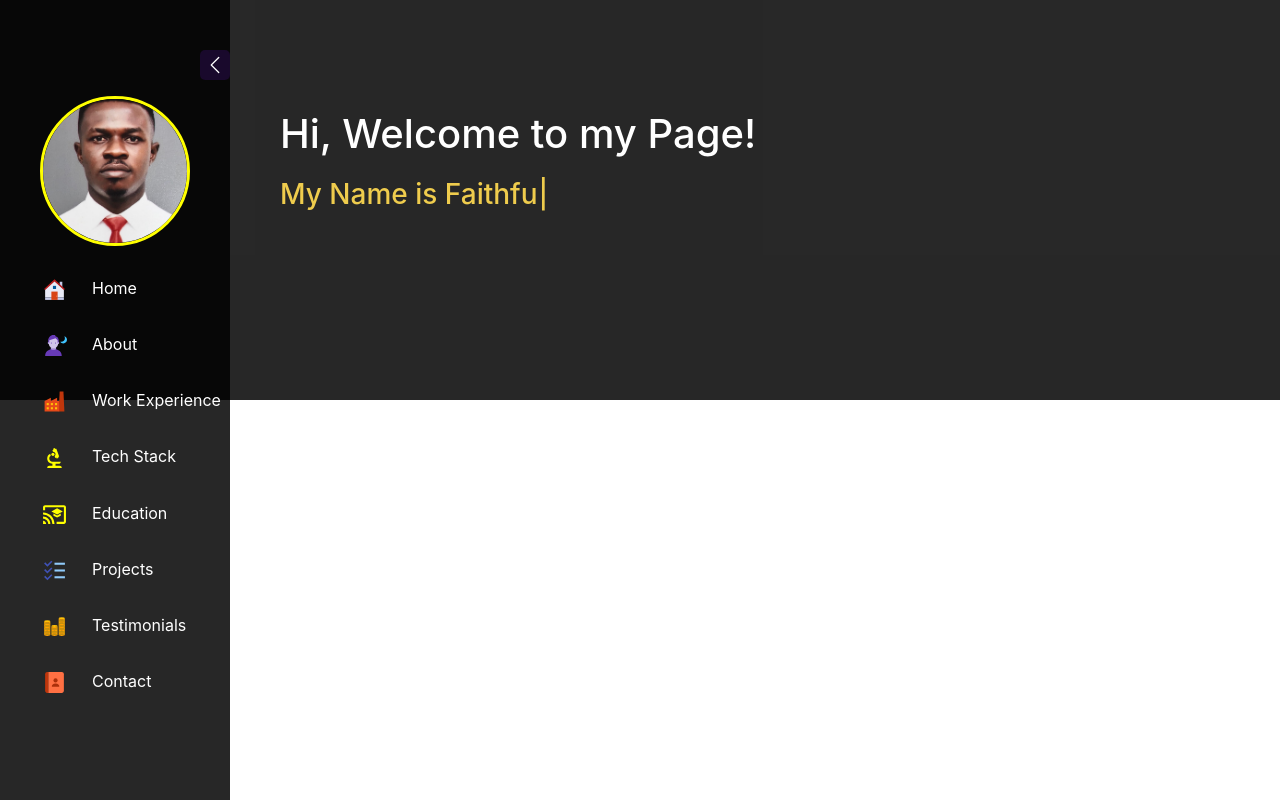
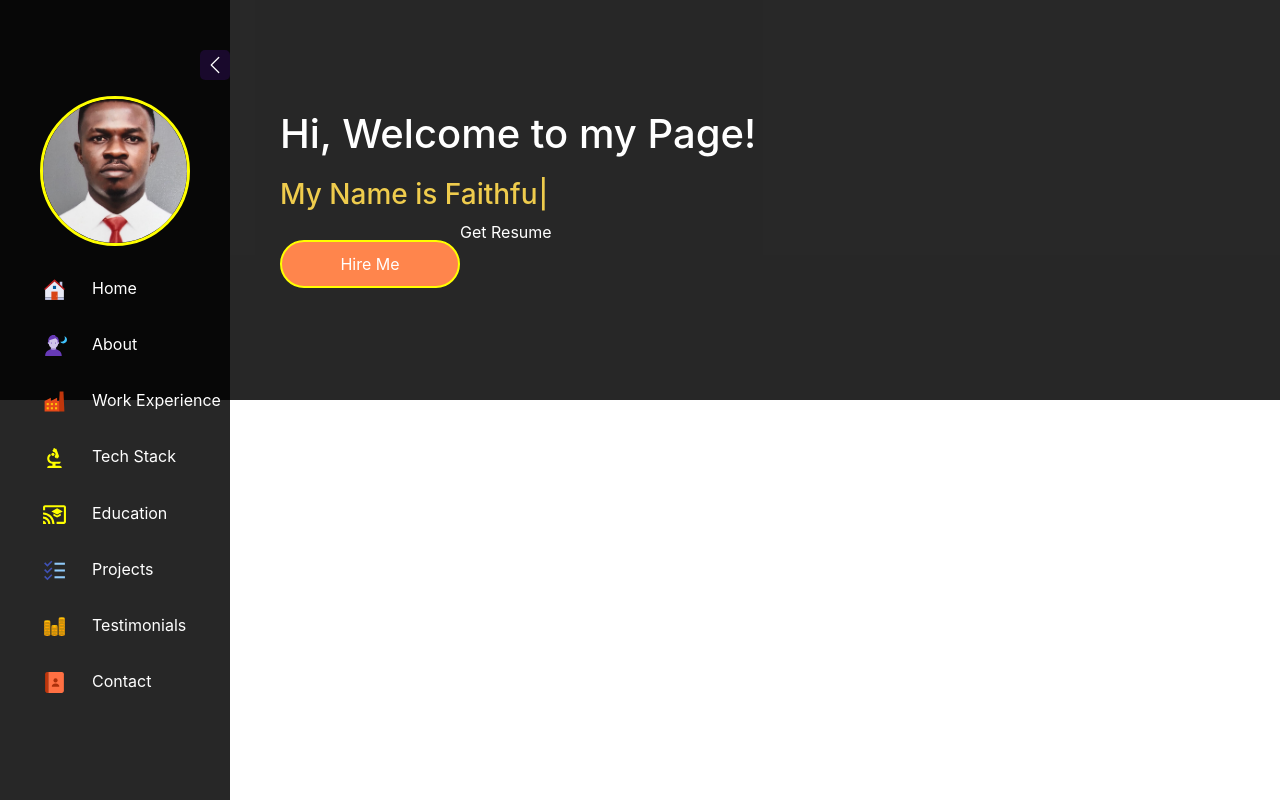
Before and after one commit to faithfulonoriobakpo/portfolio-website-react, a React (Create React App) app in the folder Frontend/: page / in a window 1280 px wide. Built offline with nearby package versions, Linux system fonts and the light colour scheme.

Commit message:
Added Hire Me button with styeles

```diff
--- a/Frontend/src/Components/Home/Home.css
+++ b/Frontend/src/Components/Home/Home.css
@@ -13,3 +13,43 @@
     color: rgb(239, 204, 77);
     margin-top: 20px;
 }
+
+.hire-resume-button-container {
+    display: flex;
+}
+
+.hire-me-button {
+    background-color: #ff854c;
+    text-align: center;
+    width: 100px;
+    padding: 10px;
+    border-radius: 90px;
+    cursor: pointer;
+    margin-top: 20px;
+    border: 2px solid yellow;
+    width: 180px;
+}
+
+.hire-me-button:hover {
+    background-color: #ff854c;
+    text-align: center;
+    width: 100px;
+    padding: 10px;
+    border-radius: 90px;
+    cursor: pointer;
+    margin-top: 20px;
+    border: 2px solid yellow;
+    width: 180px;
+}
+
+hire-me-button:hover {
+    background-color: #ff854c;
+    text-align: center;
+    width: 100px;
+    padding: 10px;
+    border-radius: 90px;
+    cursor: pointer;
+    margin-top: 20px;
+    border: 2px solid yellow;
+    width: 180px;
+}
--- a/Frontend/src/Components/Home/Home.js
+++ b/Frontend/src/Components/Home/Home.js
@@ -17,6 +17,10 @@ const Home = () => {
             }}
           />
         </h3>
+        <div className='hire-resume-button-container'>
+          <div className='hire-me-button'>Hire Me</div>
+          <div>Get Resume</div>
+        </div>
       </div>
     </div>
   )
```
